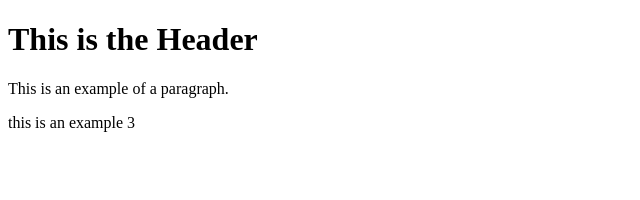
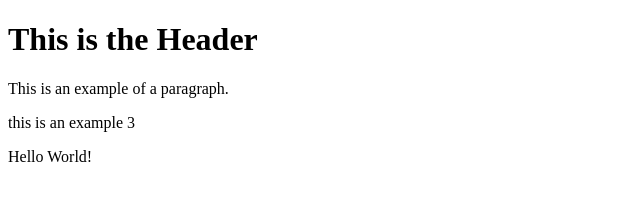
Before and after one commit to lydcharles/git-test, a website: page index.html in a window 1280 px wide. Shown: the whole page, without its empty margins (0-640 px from the left). Drawn offline with Linux system fonts and the light colour scheme.

Commit message:
Using NPM

```diff
--- a/index.html
+++ b/index.html
@@ -8,5 +8,6 @@
     <h1>This is the Header</h1>
     <p>This is an example of a paragraph.</p>
     <p>this is an example 3</p>
+    <p>Hello World!</p>
   </body>
 </html>
```
Also changed, not shown: package.json (added, +24 -0 lines), 2 other files.
